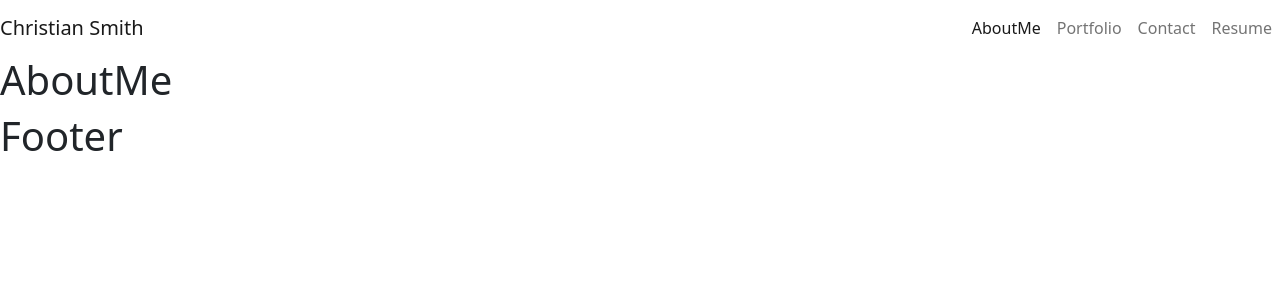
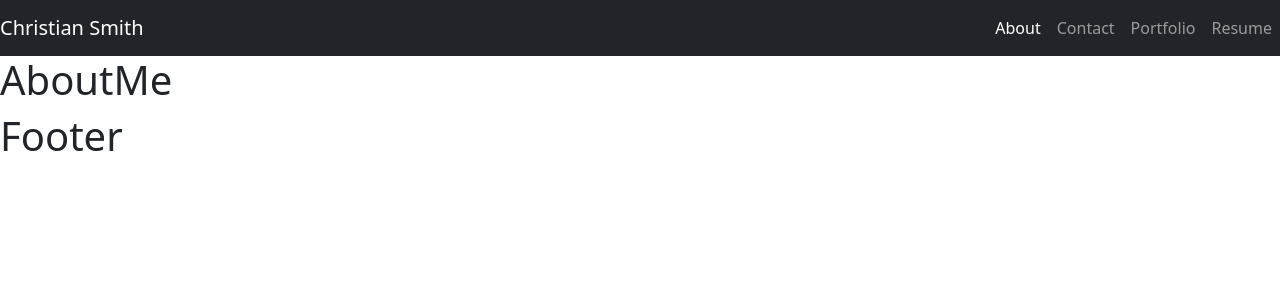
Before and after one commit to ChristianSmith46/Portfolio, a React (Create React App) app: page / in a window 1280 px wide. Shown: the top 300 px of the page. Built offline with nearby package versions, Linux system fonts and the light colour scheme.

Commit message:
Completed react-bootstrap navbar

```diff
--- a/src/componenets/NavBar.js
+++ b/src/componenets/NavBar.js
@@ -1,55 +1,20 @@
-
+import { Navbar, Nav } from "react-bootstrap";
 
 function NavBar({ pageChangeHandler, currentPage }) {
 
     return (
-        <nav className="navbar navbar-expand-lg">
-            <span className="navbar-brand mb-0 h1">Christian Smith</span>
-            <button className="navbar-toggler" type="button" data-toggle="collapse" data-target="#navbarNav" aria-controls="navbarNav" aria-expanded="false" aria-label="Toggle navigation">
-                <span className="navbar-toggler-icon"></span>
-            </button>
-            <div className="collapse navbar-collapse justify-content-end" id="navbarNav">
-                <ul className="navbar-nav">
-                    <li className="nav-item">
-                        <a
-                            href="#aboutme"
-                            onClick={() => pageChangeHandler('AboutMe')}
-                            className={currentPage === 'AboutMe' ? 'nav-link active' : 'nav-link'}
-                        >
-                            AboutMe
-                        </a>
-                    </li>
-                    <li className="nav-item">
-                        <a
-                            href="#portfolio"
-                            onClick={() => pageChangeHandler('Portfolio')}
-                            className={currentPage === 'Portfolio' ? 'nav-link active' : 'nav-link'}
-                        >
-                            Portfolio
-                        </a>
-                    </li>
-                    <li className="nav-item">
-                        <a
-                            href="#contact"
-                            onClick={() => pageChangeHandler('Contact')}
-                            className={currentPage === 'Contact' ? 'nav-link active' : 'nav-link'}
-                        >
-                            Contact
-                        </a>
-                    </li>
-                    <li className="nav-item">
-                        <a
-                            href="#resume"
-                            onClick={() => pageChangeHandler('Resume')}
-                            className={currentPage === 'Resume' ? 'nav-link active' : 'nav-link'}
-                        >
-                            Resume
-                        </a>
-                    </li>
-                </ul>
-
-            </div>
-        </nav>
+        <Navbar collapseOnSelect expand="lg" bg="dark" variant="dark">
+            <Navbar.Brand>Christian Smith</Navbar.Brand>
+            <Navbar.Toggle aria-controls="responsive-navbar-nav" />
+            <Navbar.Collapse id="responsive-navbar-nav" className="justify-content-end">
+                <Nav>
+                    <Nav.Link href="#AboutMe" onClick={() => pageChangeHandler('AboutMe')} className={currentPage === 'AboutMe' ? 'active' : ''}>About</Nav.Link>
+                    <Nav.Link href="#Contact" onClick={() => pageChangeHandler('Contact')} className={currentPage === 'Contact' ? 'active' : ''}>Contact</Nav.Link>
+                    <Nav.Link href="#Portfolio" onClick={() => pageChangeHandler('Portfolio')} className={currentPage === 'Portfolio' ? 'active' : ''}>Portfolio</Nav.Link>
+                    <Nav.Link href="#Resume" onClick={() => pageChangeHandler('Resume')} className={currentPage === 'Resume' ? 'active' : ''}>Resume</Nav.Link>
+                </Nav>
+            </Navbar.Collapse>
+        </Navbar>
     );
 }
 
```
